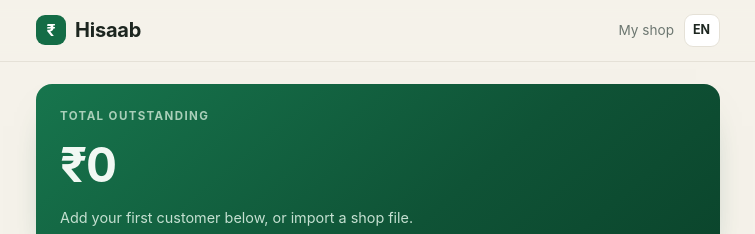
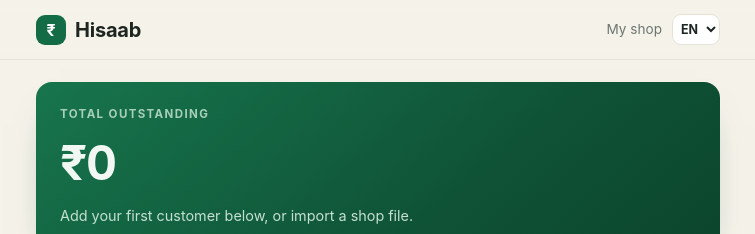
Before and after one commit to madhavarao599-bot/hisaab-shop-ledger, a plain HTML site: page index.html in a window 1280 px wide. Shown: the top 234 px of the page, 262-1017 px from the left. Drawn offline with Linux system fonts and the light colour scheme.

Commit message:
Show native language picker affordance

```diff
--- a/styles.css
+++ b/styles.css
@@ -101,7 +101,6 @@ a { color: var(--green); }
 }
 
 .lang-select {
-  appearance: none;
   border: 1px solid var(--line);
   border-radius: 9px;
   background: var(--card);
@@ -109,7 +108,7 @@ a { color: var(--green); }
   font: inherit;
   font-size: .78rem;
   font-weight: 650;
-  padding: 6px 8px;
+  padding: 6px 4px;
   cursor: pointer;
 }
 
```
